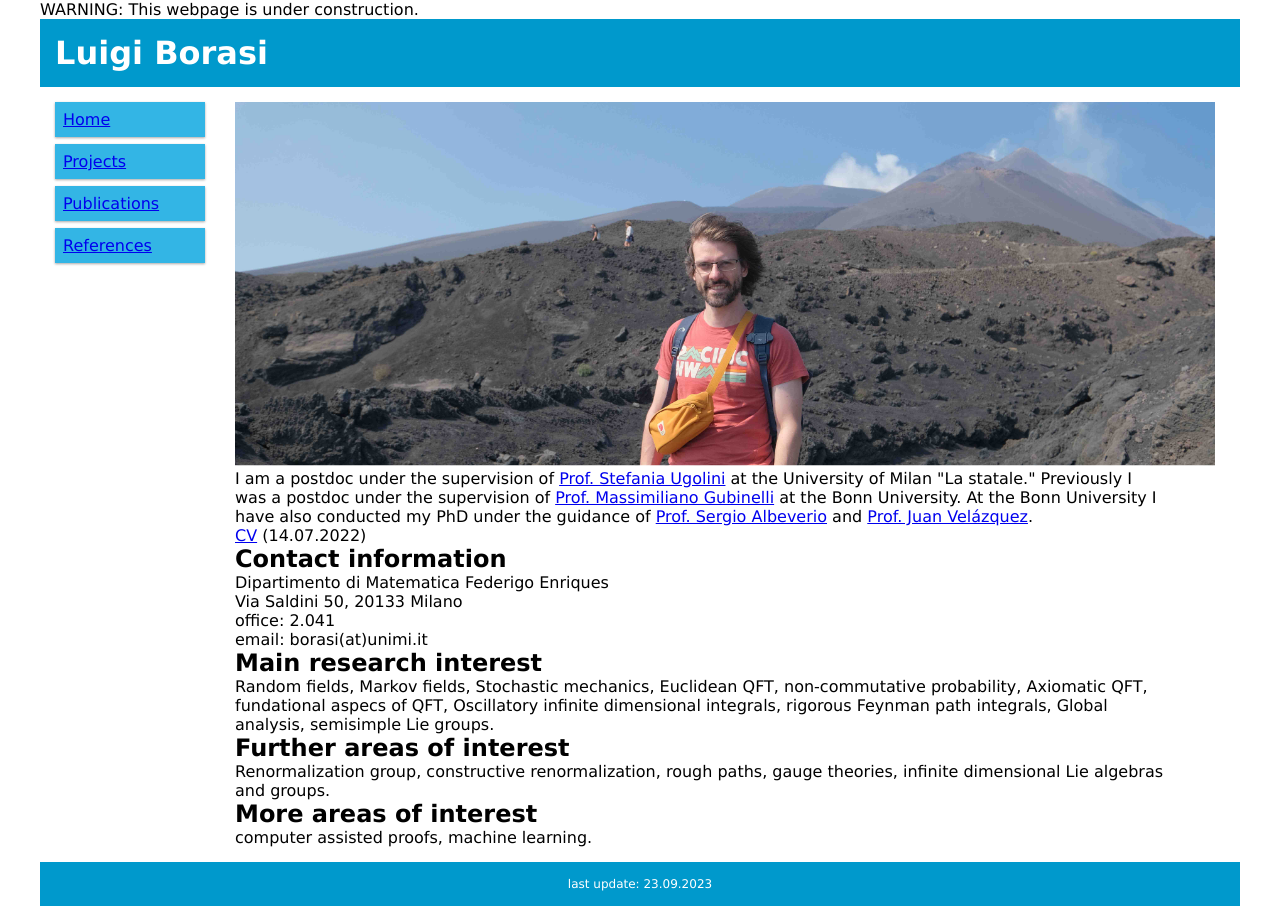
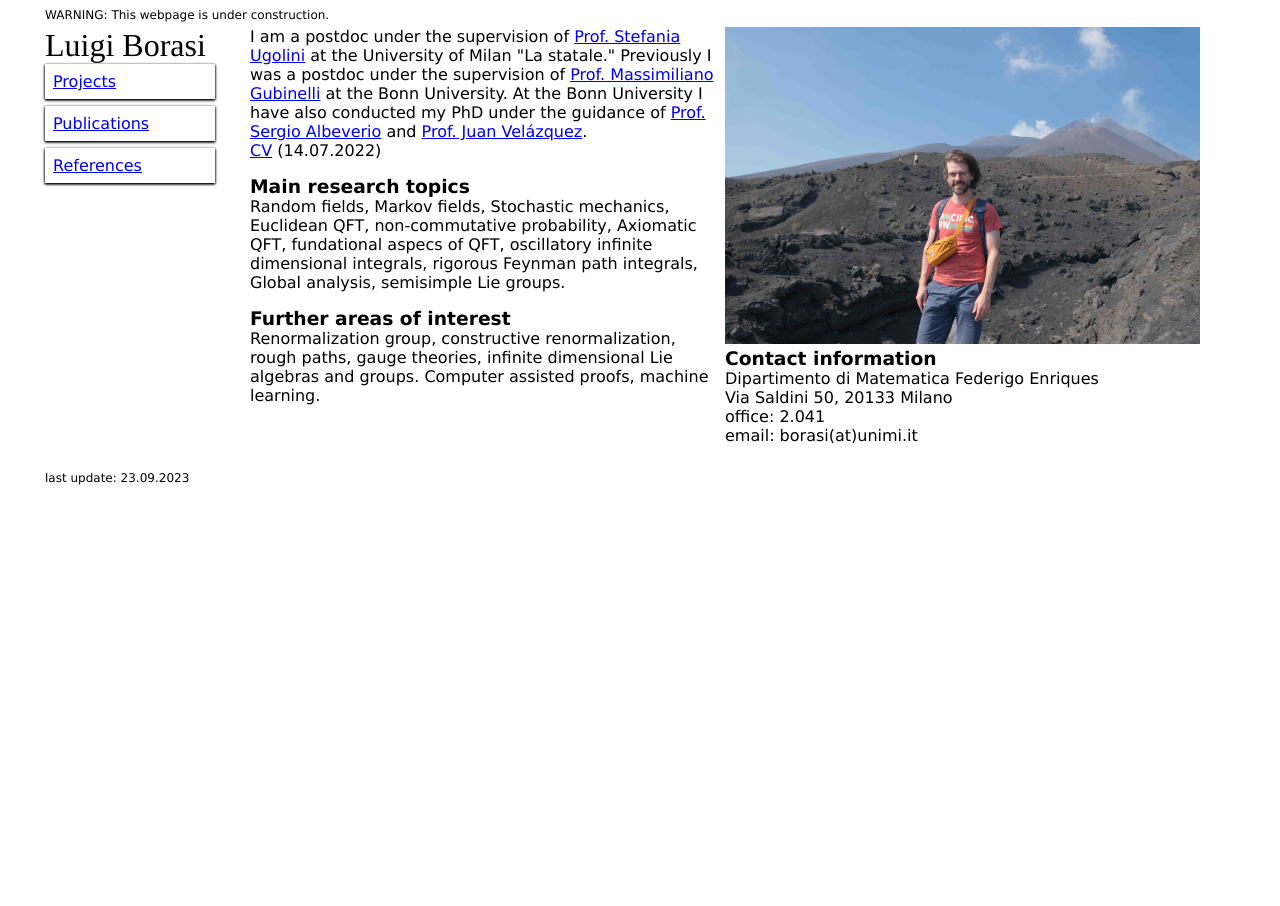
Before and after one commit to dpdq/dpdq.github.io, a plain HTML site: page index.html in a window 1280 px wide. After the commit the page ends 800 px from the top, so only its background shows below. Drawn offline with Linux system fonts and the light colour scheme.

Commit message:
new version: no colors...

```diff
--- a/dpdq.css
+++ b/dpdq.css
@@ -1,7 +1,29 @@
 * {
     box-sizing: border-box;
     max-width: 1200px;
+    /* margin: auto; */
+    margin-left: auto;
+    margin-right: auto;
+}
+
+h1{
+    font-weight: normal;
+    margin-top: auto;
+    margin-bottom: auto;
+    font-family: times;
+}
+h2{
+    /* color: #565656; */
+    font-weight: normal;
+    font-family: times;
+
+}
+h2,h3{
+    margin-bottom: auto;
     margin: auto;
+}
+p{
+    margin-top: 0px;
 }
 
 .row::after {
@@ -12,67 +34,87 @@
 
 [class*="col-"] {
   float: left;
-  padding: 15px;
+  padding: 5px; /* 15px; */
+}
+
+[class*="header"]{
+    /* margin: auto; */
+    float: left;
+    padding-left: 5px;
+    margin: auto;
 }
 
 html {
-  font-family: "Lucida Sans", sans-serif;
+    font-family:  "Lucida Sans", sans-serif;
 }
 
 .header {
-    background-color: #0099cc; /*#9933cc;*/
-    color: #ffffff;
-    padding: 15px;
+    /* background-color: #0099cc; /\*#9933cc;*\/ */
+    /* color: #ffffff; */
+    /* color: #565656; */
+    /* padding: 15px; */
+}
+
+.banner {
+    margin: 0px;
+    padding: 0  0 0 5px;
+    font-size: 12px;
 }
 
 .menu ul {
   list-style-type: none;
-  margin: 0;
-  padding: 0;
+  margin: 0px;
+  padding: 0px;
 }
 
 .menu li {
   padding: 8px;
   margin-bottom: 7px;
-  background-color: #33b5e5;
-  color: #ffffff;
-  box-shadow: 0 1px 3px rgba(0,0,0,0.12), 0 1px 2px rgba(0,0,0,0.24);
+  /* background-color: #33b5e5; */
+  /* color: #ffffff; */
+  /* box-shadow: 0 1px 3px rgba(0,0,0,0.12), 0 1px 2px rgba(0,0,0,0.24); */
+  box-shadow: 0 1px 3px, 0 1px 2px;
 }
 
 .menu li:hover {
   background-color: #0099cc;
 }
 
-.aside {
-  background-color: #33b5e5;
-  padding: 15px;
-  color: #ffffff;
-  text-align: center;
-  font-size: 14px;
-  box-shadow: 0 1px 3px rgba(0,0,0,0.12), 0 1px 2px rgba(0,0,0,0.24);
-}
+/* .aside { */
+/*   background-color: #33b5e5; */
+/*   padding: 15px; */
+/*   color: #ffffff; */
+/*   text-align: center; */
+/*   font-size: 14px; */
+/*   box-shadow: 0 1px 3px rgba(0,0,0,0.12), 0 1px 2px rgba(0,0,0,0.24); */
+/* } */
 
 .footer {
-  background-color: #0099cc;
-  color: #ffffff;
-  text-align: center;
+  /* background-color: #0099cc; */
+  /* color: #ffffff; */
+  /* text-align: center; */
   font-size: 12px;
-  padding: 15px;
+  padding: 5px;
 }
 
 /* For desktop: */
-/* .col-1 {width: 98.33%;}*/
-/* .col-2 {width: 116.66%;} */
-.col-3 {width: 15%; hight: 100%}
-/* .col-4 {width: 323.33%;}  */
+
+.col-3 {
+    width: 15%;
+    hight: 100%;
+    margin-right: 25px;
+}
+.col-4 {
+    width: 50%;
+    margin: 0px;
+    padding: 0px;
+}
 /* .col-5 {width: 411.66%;} */
-.col-6 {width: 80%;}
-/* .col-7 {width: 548.33%;}  */
-/* .col-8 {width: 664.66%;}  */
-/* .col-9 {width: 755%;} */
-/* .col-10 {width: 834.33%;} */
-/* .col-11 {width: 911.66%;} */
-/* .col-12 {width: 101111%;} */
+.col-6 {
+    width: 80%;
+    /* color: #3f3f3f */
+}
+
 
 @media only screen and (max-width: 768px) {
     /* For mobile phones: */
--- a/index.html
+++ b/index.html
@@ -10,15 +10,15 @@
       WARNING: This webpage is under construction.
     </div>
 
-  <div class="header">
-    <h1>Luigi Borasi</h1>
-  </div>
+
 
     <div class="row">
 
       <div class="col-3 menu">
+	<!-- <h1 style="white-space:pre"> </h1> -->
+		<h1>Luigi Borasi</h1>
 	<ul>
-	<li><a href="index.html">Home</a></li>
+	  <!-- <li><a href="index.html">Home</a></li> -->
        	  <li><a href="projects.html">Projects</a></li>
 	  <li><a href="publications.html">Publications</a></li>
       	  <li><a href="references.html">References</a></li>
@@ -27,29 +27,64 @@
       </div>
 
 
+      <!-- <div class="header"> -->
+      <!-- 	<h1>Luigi Borasi</h1> -->
+      <!-- </div> -->
+
       <div class="col-6">
-      <img src="images/photo.jpg" alt="personal picture" style="width:980px; clip-path: inset(140px 0px 150px 0px); margin: -140px 0px -150px 0px;">
-      <p>I am a postdoc under the supervision of <a href="http://users.mat.unimi.it/users/ugolini/" target="_blank">Prof. Stefania Ugolini</a>
+
+	<!--<img src="images/photo.jpg" alt="personal picture" style="width:980px; clip-path: inset(140px 0px 150px 0px); margin: -140px 0px -150px 0px;">-->
+
+	<!-- <div class="col-3 right"> -->
+	  <!-- 	<div class="aside"> -->
+	    <!-- 	  <h2>What?</h2> -->
+	    <!-- 	  <p>Chania is a city on the island of Crete.</p> -->
+	    <!-- 	  <h2>Where?</h2> -->
+	    <!-- 	  <p>Crete is a Greek island in the Mediterranean Sea.</p> -->
+	    <!-- 	  <h2>How?</h2> -->
+	    <!-- 	  <p>You can reach Chania airport from all over Europe.</p> -->
+	    <!-- 	</div> -->
+	  <!-- </div> -->
+
+        <div class="col-4 right" style="float: right;">
+	  <img src="images/photo.jpg" alt="personal picture" style="width:100%">
+	  <!-- <img src="images/photo_vertical.jpg" alt="personal picture" style="width:100%"> -->
+	  <h3>Contact information</h3>
+	  <p>Dipartimento di Matematica Federigo Enriques
+	    <br>Via Saldini 50, 20133 Milano
+	    <br>office: 2.041
+	    <br>email: borasi(at)unimi.it</p>
+	</div>
+
+	<div class="col-4 left" style="margin: 0px;">
+	  <!-- <div class="col-2"> -->
+	    <p style="margin: auto;">I am a postdoc under the supervision of <a href="http://users.mat.unimi.it/users/ugolini/" target="_blank">Prof. Stefania Ugolini</a>
 	      <!-- in probability and mathematical statistics (MAT/06) -->
 	      at the University of Milan "La statale."
-	Previously I was a postdoc under the supervision of <a href="https://www.maths.ox.ac.uk/people/massimiliano.gubinelli" target="_blank">Prof. Massimiliano Gubinelli</a> at the Bonn University.
-	At the Bonn University I have also conducted my PhD under the guidance of <a href="https://wt.iam.uni-bonn.de/albeverio/home/" target="_blank">Prof. Sergio Albeverio</a> and <a href="https://www.hcm.uni-bonn.de/people/faculty/profile/juan-j-velazquez/" target="_blank">Prof. Juan Velázquez</a>.</p>
+	      Previously I was a postdoc under the supervision of
+	      <a href="https://www.maths.ox.ac.uk/people/massimiliano.gubinelli" target="_blank">Prof. Massimiliano Gubinelli</a> at the Bonn University.
+	      At the Bonn University I have also conducted my PhD under the guidance of
+	      <a href="https://wt.iam.uni-bonn.de/albeverio/home/" target="_blank">Prof. Sergio Albeverio</a> and
+	      <a href="https://www.hcm.uni-bonn.de/people/faculty/profile/juan-j-velazquez/" target="_blank">Prof. Juan Velázquez</a>.</p>
+	    <!-- </div> -->
+
 	  <p><a href="documents/Borasi_CV_14-07-2022.pdf">CV</a> (14.07.2022)</p>
 
-      <h2>Contact information</h2>
-	<p>Dipartimento di Matematica Federigo Enriques</p>
-	<p>Via Saldini 50, 20133 Milano</p>
-	<p>office: 2.041</p>
-	<p>email: borasi(at)unimi.it</p>
 
-	<h2>Main research interest</h2>
-	<p>Random fields, Markov fields, Stochastic mechanics, Euclidean QFT, non-commutative probability, Axiomatic QFT, fundational aspecs of QFT, Oscillatory infinite dimensional integrals, rigorous Feynman path integrals, Global analysis, semisimple Lie groups.</p>
-	<h2>Further areas of interest</h2>
-	<p>Renormalization group, constructive renormalization, rough paths, gauge theories, infinite dimensional Lie algebras and groups.</p>
-	<h2>More areas of interest</h2>
-	<p>computer assisted proofs, machine learning.</p>
+
+	  <h3>Main research topics</h3>
+	  <p>Random fields, Markov fields, Stochastic mechanics, Euclidean QFT, non-commutative probability, Axiomatic QFT, fundational aspecs of QFT, oscillatory infinite dimensional integrals, rigorous Feynman path integrals, Global analysis, semisimple Lie groups.</p>
+
+	  <h3>Further areas of interest</h3>
+	  <p>Renormalization group, constructive renormalization, rough paths, gauge theories, infinite dimensional Lie algebras and groups.
+	    <!-- <br /> -->
+	    Computer assisted proofs, machine learning.</p>
+
 
 	</div>
+
+      </div>
+
 
     </div>
     <div class="footer">
```
Also changed, not shown: projects.html (+12 -7 lines), publications.html (+6 -4 lines), references.html (+6 -4 lines). Lines whose indentation alone changed are shown as unchanged.
